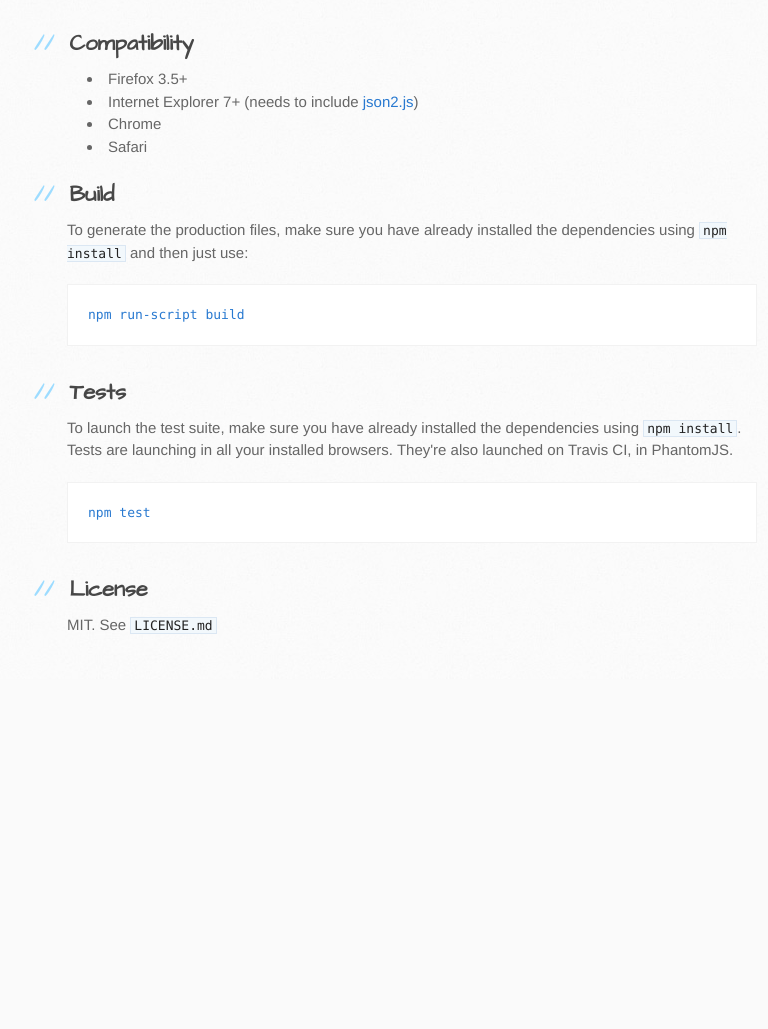
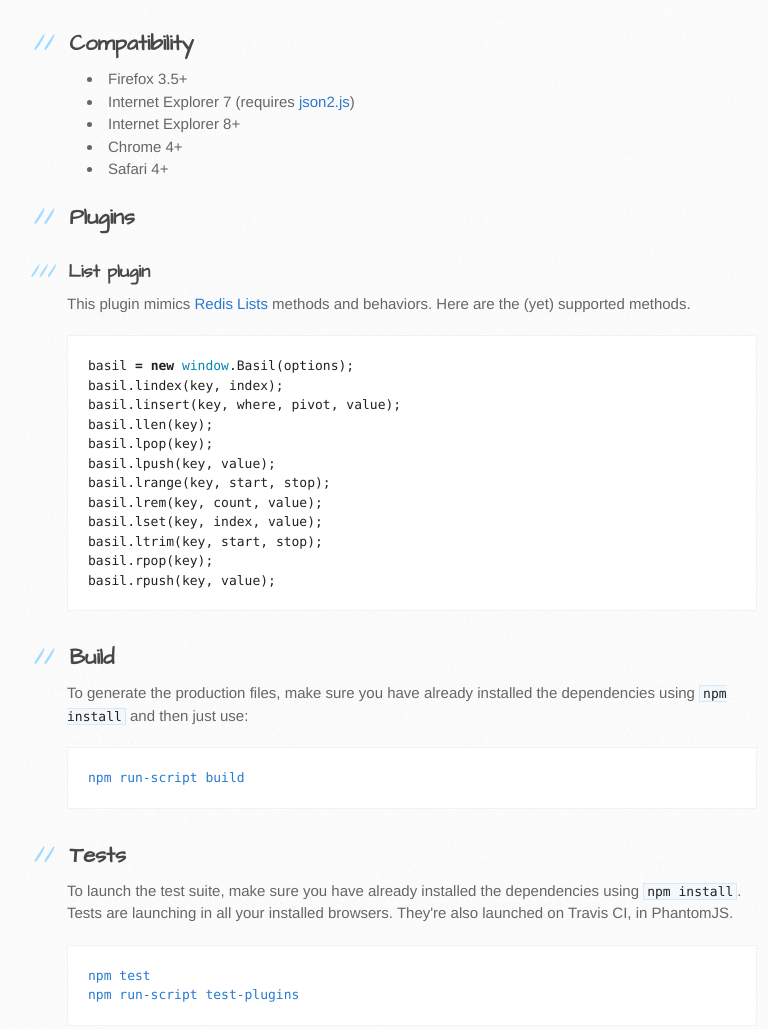
Before and after one commit to Wisembly/basil.js, a plain HTML site: page index.html in a window 1280 px wide. Shown: the part 1684-2713 px from the top of the page, without its empty margins (103-871 px from the left). Before the commit the page ends 2363 px from the top, so only its background shows below. Drawn offline with Linux system fonts and the light colour scheme.

```diff
--- a/index.html
+++ b/index.html
@@ -104,13 +104,38 @@
 
 <ul>
 <li>Firefox 3.5+</li>
-<li>Internet Explorer 7+ (needs to include <a href="//cdnjs.cloudflare.com/ajax/libs/json2/20130526/json2.min.js%5D">json2.js</a>)</li>
-<li>Chrome</li>
-<li>Safari</li>
+<li>Internet Explorer 7 (requires <a href="//cdnjs.cloudflare.com/ajax/libs/json2/20130526/json2.min.js%5D">json2.js</a>)</li>
+<li>Internet Explorer 8+</li>
+<li>Chrome 4+</li>
+<li>Safari 4+</li>
 </ul><h2>
+<a name="plugins" class="anchor" href="#plugins"><span class="octicon octicon-link"></span></a>Plugins</h2>
+
+<h3>
+<a name="list-plugin" class="anchor" href="#list-plugin"><span class="octicon octicon-link"></span></a>List plugin</h3>
+
+<p>This plugin mimics <a href="http://redis.io/commands#list">Redis Lists</a> methods and
+behaviors. Here are the (yet) supported methods.</p>
+
+<div class="highlight highlight-javascript"><pre><span class="nx">basil</span> <span class="o">=</span> <span class="k">new</span> <span class="nb">window</span><span class="p">.</span><span class="nx">Basil</span><span class="p">(</span><span class="nx">options</span><span class="p">);</span>
+<span class="nx">basil</span><span class="p">.</span><span class="nx">lindex</span><span class="p">(</span><span class="nx">key</span><span class="p">,</span> <span class="nx">index</span><span class="p">);</span>
+<span class="nx">basil</span><span class="p">.</span><span class="nx">linsert</span><span class="p">(</span><span class="nx">key</span><span class="p">,</span> <span class="nx">where</span><span class="p">,</span> <span class="nx">pivot</span><span class="p">,</span> <span class="nx">value</span><span class="p">);</span>
+<span class="nx">basil</span><span class="p">.</span><span class="nx">llen</span><span class="p">(</span><span class="nx">key</span><span class="p">);</span>
+<span class="nx">basil</span><span class="p">.</span><span class="nx">lpop</span><span class="p">(</span><span class="nx">key</span><span class="p">);</span>
+<span class="nx">basil</span><span class="p">.</span><span class="nx">lpush</span><span class="p">(</span><span class="nx">key</span><span class="p">,</span> <span class="nx">value</span><span class="p">);</span>
+<span class="nx">basil</span><span class="p">.</span><span class="nx">lrange</span><span class="p">(</span><span class="nx">key</span><span class="p">,</span> <span class="nx">start</span><span class="p">,</span> <span class="nx">stop</span><span class="p">);</span>
+<span class="nx">basil</span><span class="p">.</span><span class="nx">lrem</span><span class="p">(</span><span class="nx">key</span><span class="p">,</span> <span class="nx">count</span><span class="p">,</span> <span class="nx">value</span><span class="p">);</span>
+<span class="nx">basil</span><span class="p">.</span><span class="nx">lset</span><span class="p">(</span><span class="nx">key</span><span class="p">,</span> <span class="nx">index</span><span class="p">,</span> <span class="nx">value</span><span class="p">);</span>
+<span class="nx">basil</span><span class="p">.</span><span class="nx">ltrim</span><span class="p">(</span><span class="nx">key</span><span class="p">,</span> <span class="nx">start</span><span class="p">,</span> <span class="nx">stop</span><span class="p">);</span>
+<span class="nx">basil</span><span class="p">.</span><span class="nx">rpop</span><span class="p">(</span><span class="nx">key</span><span class="p">);</span>
+<span class="nx">basil</span><span class="p">.</span><span class="nx">rpush</span><span class="p">(</span><span class="nx">key</span><span class="p">,</span> <span class="nx">value</span><span class="p">);</span>
+</pre></div>
+
+<h2>
 <a name="build" class="anchor" href="#build"><span class="octicon octicon-link"></span></a>Build</h2>
 
-<p>To generate the production files, make sure you have already installed the dependencies using <code>npm install</code> and then just use:</p>
+<p>To generate the production files, make sure you have already installed the
+dependencies using <code>npm install</code> and then just use:</p>
 
 <pre><code>npm run-script build
 </code></pre>
@@ -118,10 +143,13 @@
 <h2>
 <a name="tests" class="anchor" href="#tests"><span class="octicon octicon-link"></span></a>Tests</h2>
 
-<p>To launch the test suite, make sure you have already installed the dependencies using <code>npm install</code>.
-Tests are launching in all your installed browsers. They're also launched on Travis CI, in PhantomJS.</p>
+<p>To launch the test suite, make sure you have already installed the dependencies
+using <code>npm install</code>.
+Tests are launching in all your installed browsers. They're also launched on
+Travis CI, in PhantomJS.</p>
 
 <pre><code>npm test
+npm run-script test-plugins
 </code></pre>
 
 <h2>
```
Also changed, not shown: params.json (+1 -1 lines).
